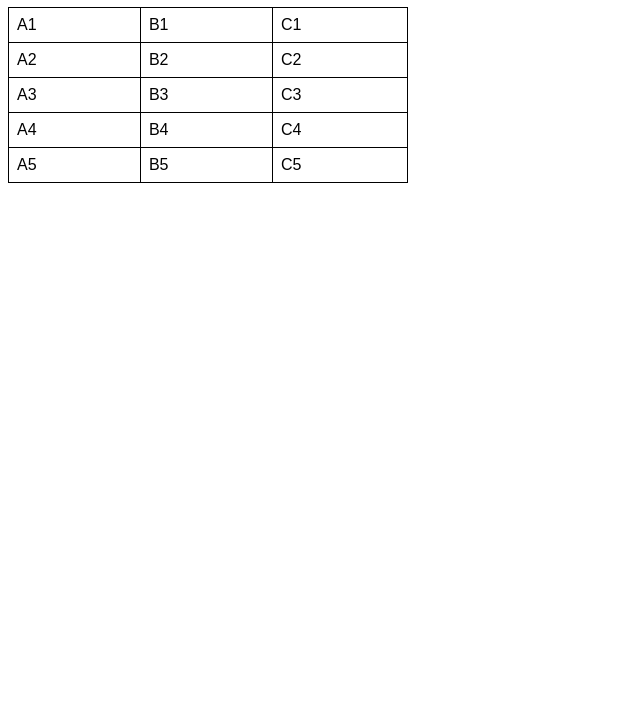
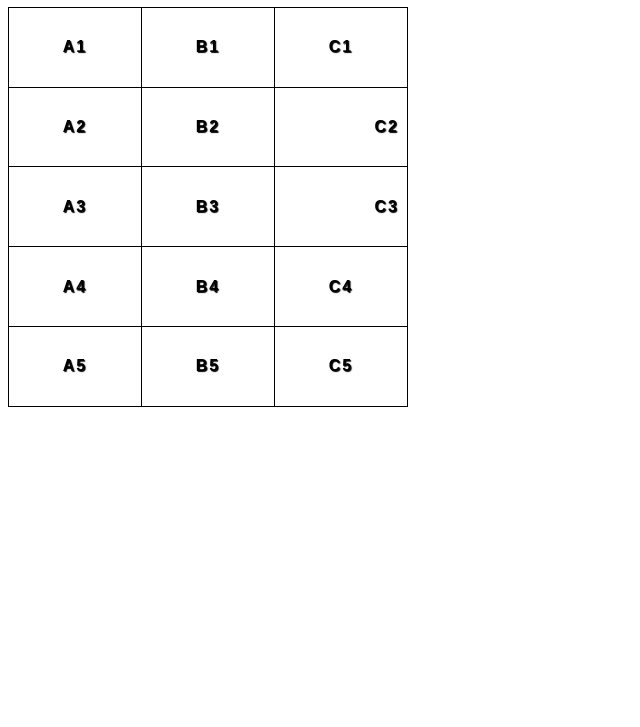
Before and after one commit to euchristopher/html-css, a plain HTML site: page exercicios/ex023/tabela001.html in a window 1280 px wide. Shown: the part 73-800 px from the top of the page, without its empty margins (0-640 px from the left). Drawn offline with Linux system fonts and the light colour scheme.

Commit message:
Upadate tabela 001

```diff
--- a/exercicios/ex023/tabela001.html
+++ b/exercicios/ex023/tabela001.html
@@ -12,18 +12,36 @@
 
         table {
             width: 400px;
+            height: 400px;
             border-collapse: collapse;
         }
 
         td {
             border: 1px solid black;
             padding: 8px;
+            text-align: center; /* Alinhamento Horizontal */
+            vertical-align: middle; /* Alinhamento Vertical */
+            font-size: 16px; /* Tamanho da Fonte */
+            font-weight: bold; /* Negrito */
+            color: rgb(0, 0, 0); /* Cor da Fonte */
+            background-color: white; /* Cor de Fundo */
+            text-decoration: none; /* Sublinhado */
+            text-transform: uppercase; /* Maiúsculo */
+            text-shadow: 1px 1px 1px black; /* Sombra */
+            letter-spacing: 2px; /* Espaçamento entre letras */
+            line-height: 20px; /* Altura da Linha */
+            word-spacing: 2px; /* Espaçamento entre palavras */
+            white-space: nowrap; /* Quebra de Linha */
+        }
+
+        .numero{
+            text-align: right;
         }
     </style>
 </head>
 
 <body>
-    <h1>Minha primeira Tabela</h1>
+    <h1>Minha Primeira Tabela</h1>
 
     <!-- HIERARQUIA DE TABELAS (SIMPLES)
     TABLE = TABELA
@@ -40,12 +58,12 @@
         <tr>
             <td>A2</td>
             <td>B2</td>
-            <td>C2</td>
+            <td class="numero">C2</td>
         </tr>
         <tr>
             <td>A3</td>
             <td>B3</td>
-            <td>C3</td>
+            <td class="numero">C3</td>
         </tr>
         <tr>
             <td>A4</td>
```
